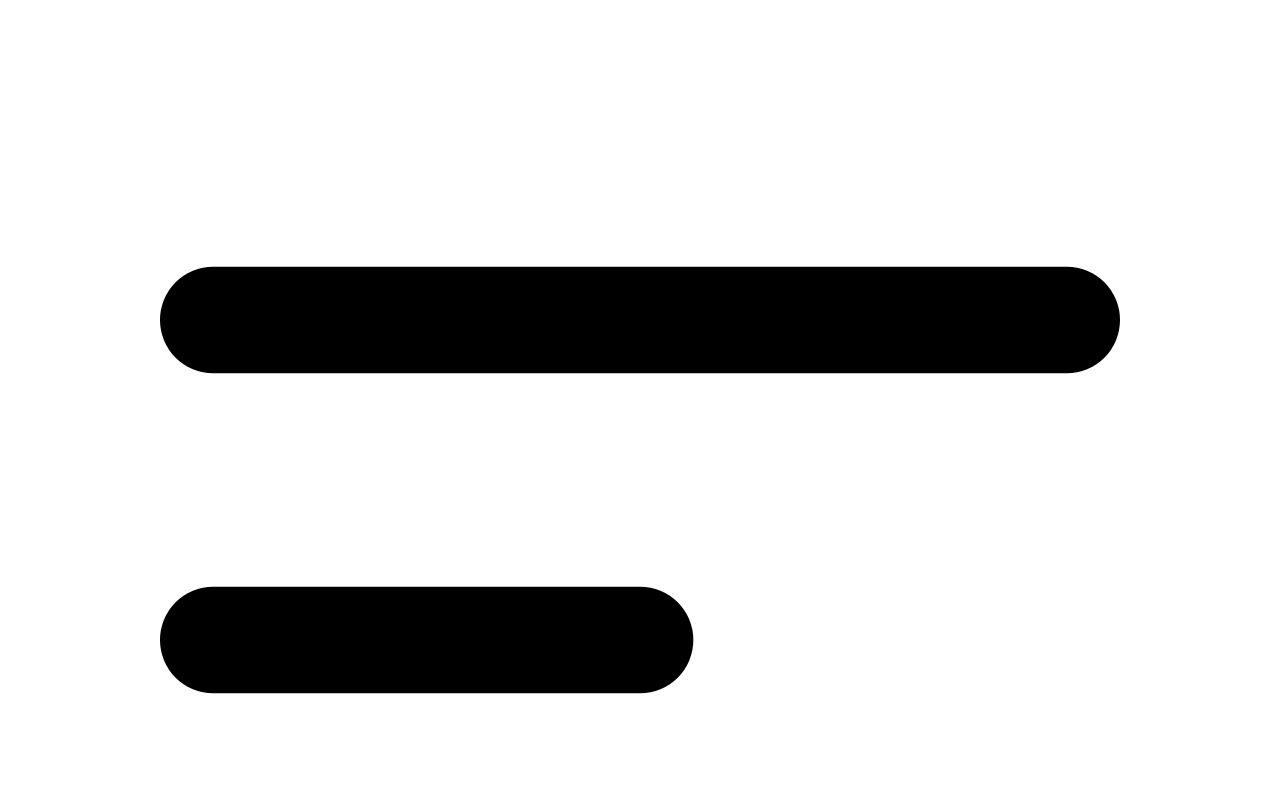
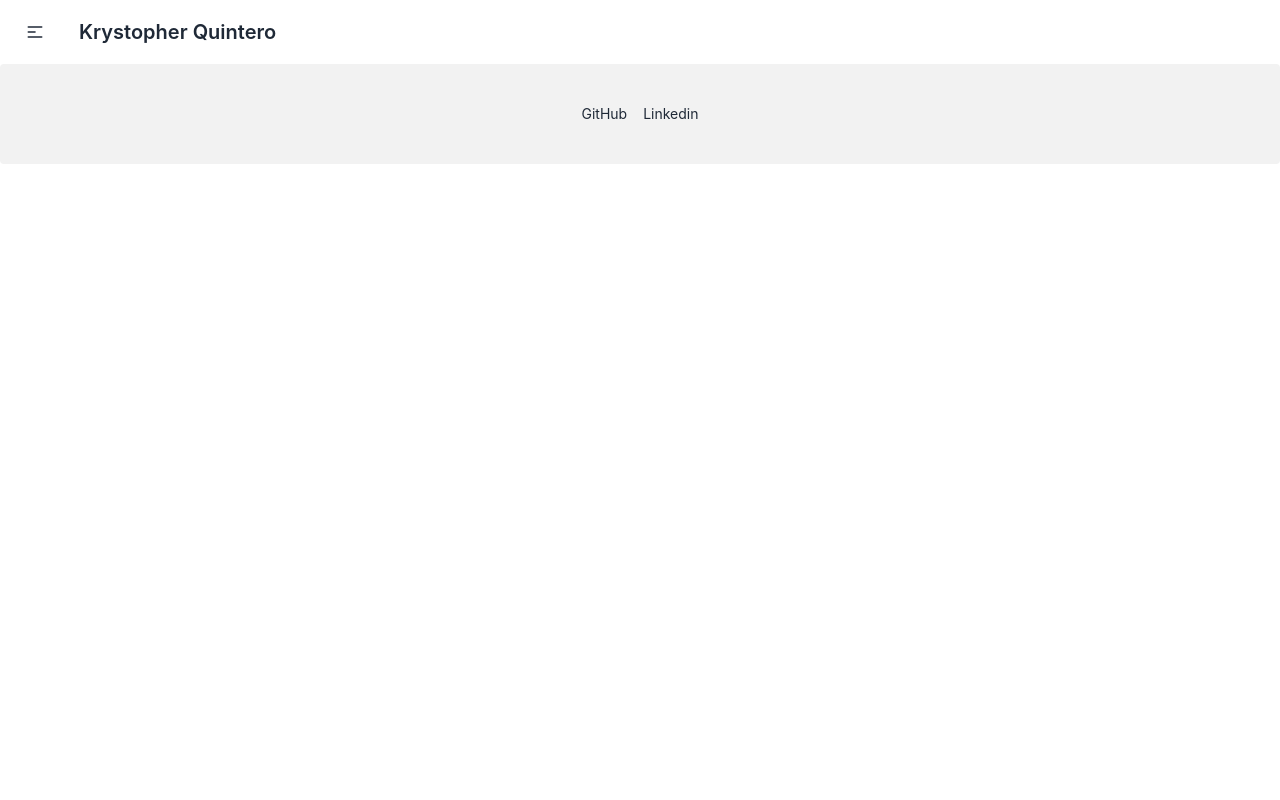
Before and after one commit to KrystopherQ/react-portfolio, a React (Create React App) app: page / in a window 1280 px wide. Shown: the top 800 px of the page. Built offline with nearby package versions, Linux system fonts and the light colour scheme.

Commit message:
deleted unnecessary files remove files from pages folder and install tailwind

```diff
--- a/package.json
+++ b/package.json
@@ -11,6 +11,7 @@
     "daisyui": "^2.15.3",
     "react": "^18.1.0",
     "react-dom": "^18.1.0",
+    "react-router-dom": "^6.3.0",
     "react-scripts": "5.0.1",
     "web-vitals": "^2.1.4"
   },
@@ -38,5 +39,10 @@
       "last 1 firefox version",
       "last 1 safari version"
     ]
+  },
+  "devDependencies": {
+    "autoprefixer": "^10.4.7",
+    "postcss": "^8.4.14",
+    "tailwindcss": "^3.1.2"
   }
 }
--- a/src/index.css
+++ b/src/index.css
@@ -1,3 +1,7 @@
+@tailwind base;
+@tailwind components;
+@tailwind utilities;
+
 body {
   margin: 0;
   font-family: -apple-system, BlinkMacSystemFont, 'Segoe UI', 'Roboto', 'Oxygen',
--- /dev/null
+++ b/tailwind.config.js
@@ -0,0 +1,8 @@
+/** @type {import('tailwindcss').Config} */
+module.exports = {
+  content: ['./src/**/*.{js,jsx,ts,tsx}'],
+  theme: {
+    extend: {},
+  },
+  plugins: [require("daisyui")],
+}
```
Also changed, not shown: src/Components/About.js (added), src/Components/Container.js (deleted), src/Components/Portfolio.js (added), src/Components/Project.js (deleted), src/Components/pages/About.js (deleted), src/Components/pages/Contact.js (deleted), src/Components/pages/Portfolio.js (deleted), 1 other file (tests, documents, lock files or other folders).
